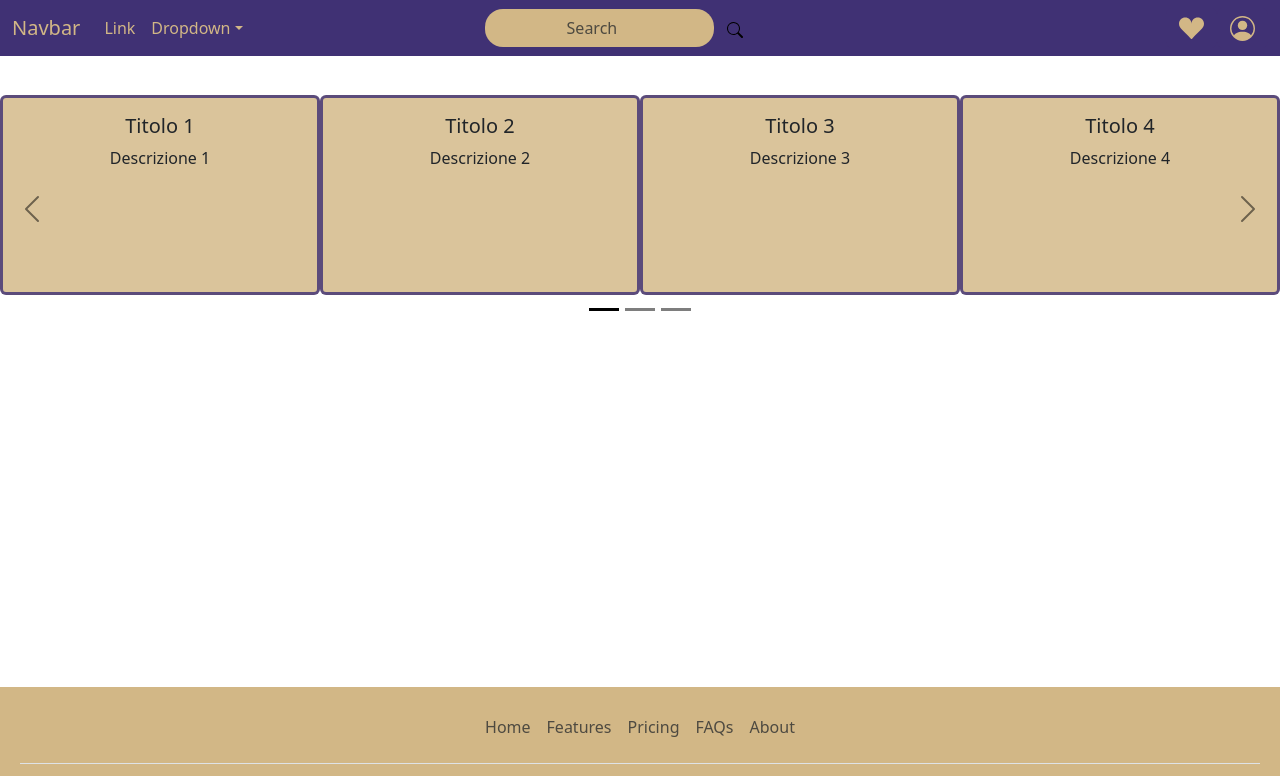
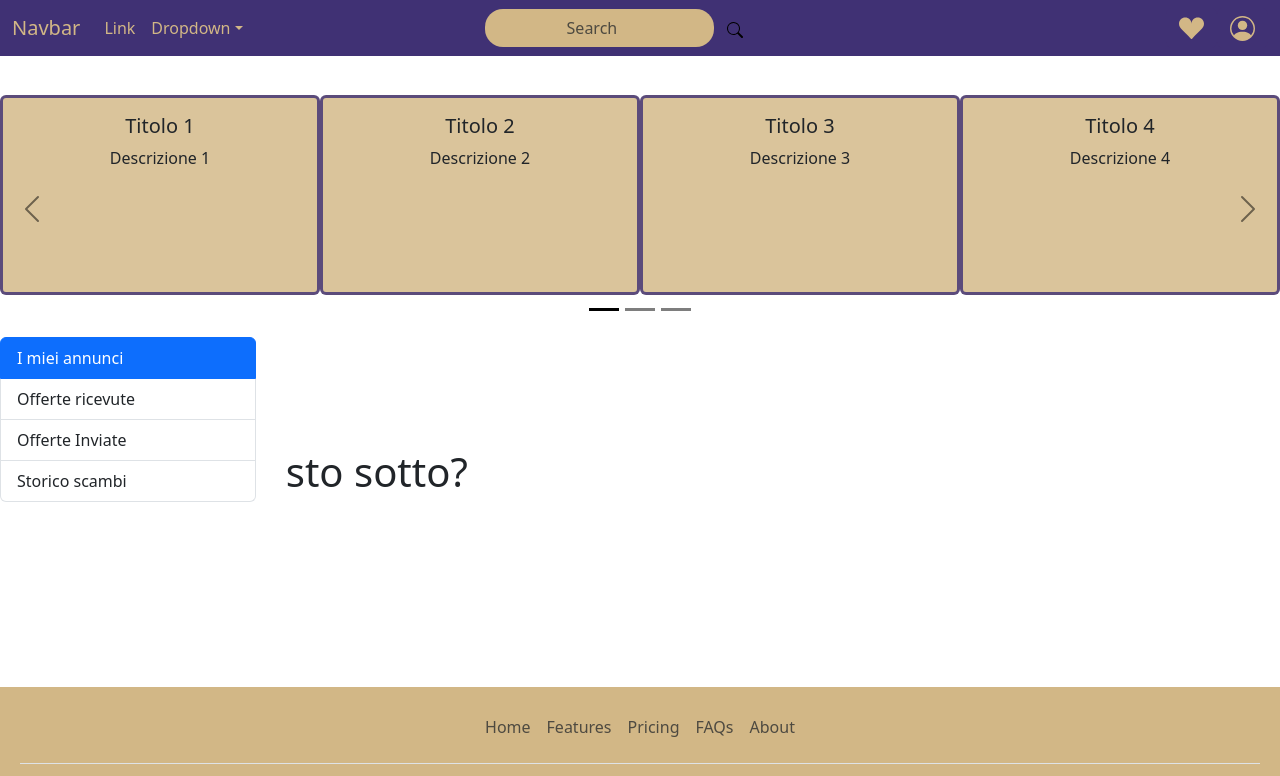
Before and after one commit to M1nfr3y/ScambioLorcana, a SvelteKit app: page / in a window 1280 px wide. Shown: the top 776 px of the page. Built offline with nearby package versions, Linux system fonts and the light colour scheme.

Commit message:
prova componente ListGroup

```diff
--- /dev/null
+++ b/src/components/UI/ListGroup.svelte
@@ -0,0 +1,26 @@
+<div class="list-group box">
+  <a href="#" class="list-group-item list-group-item-action active"
+    >I miei annunci</a
+  >
+  <a href="#" class="list-group-item list-group-item-action">Offerte ricevute</a
+  >
+  <a href="#" class="list-group-item list-group-item-action">Offerte Inviate</a>
+  <a href="#" class="list-group-item list-group-item-action">Storico scambi</a>
+</div>
+<div class="box">
+  <!--qua vorrei fare una condizione al quale passo il valore dei componenti qua sopra,
+         cosi aggiorno solo questo div, senza che cambio pagina-->
+         <h1>sto sotto?</h1>
+</div>
+
+<style>
+  div {
+    width: 20%;
+  }
+
+  /* cosi sono affiancati */
+  .box{
+    display: inline-block;
+    margin-right: 2%;
+  }
+</style>
--- a/src/routes/+page.svelte
+++ b/src/routes/+page.svelte
@@ -3,12 +3,14 @@
   import Card from "../components/Card.svelte";
   import Footer from "../components/UI/Footer.svelte";
   import Carosello from "../components/UI/Carosello.svelte";
+  import ListGroup from "../components/UI/ListGroup.svelte";
 
   let cards = ["Titolo 1", "Titolo 2", "Titolo 3", "Titolo 4"];
 </script>
 
 <Header ></Header>
 <Carosello ></Carosello>
+<ListGroup></ListGroup>
 <Footer></Footer>
 
 <style>
```
